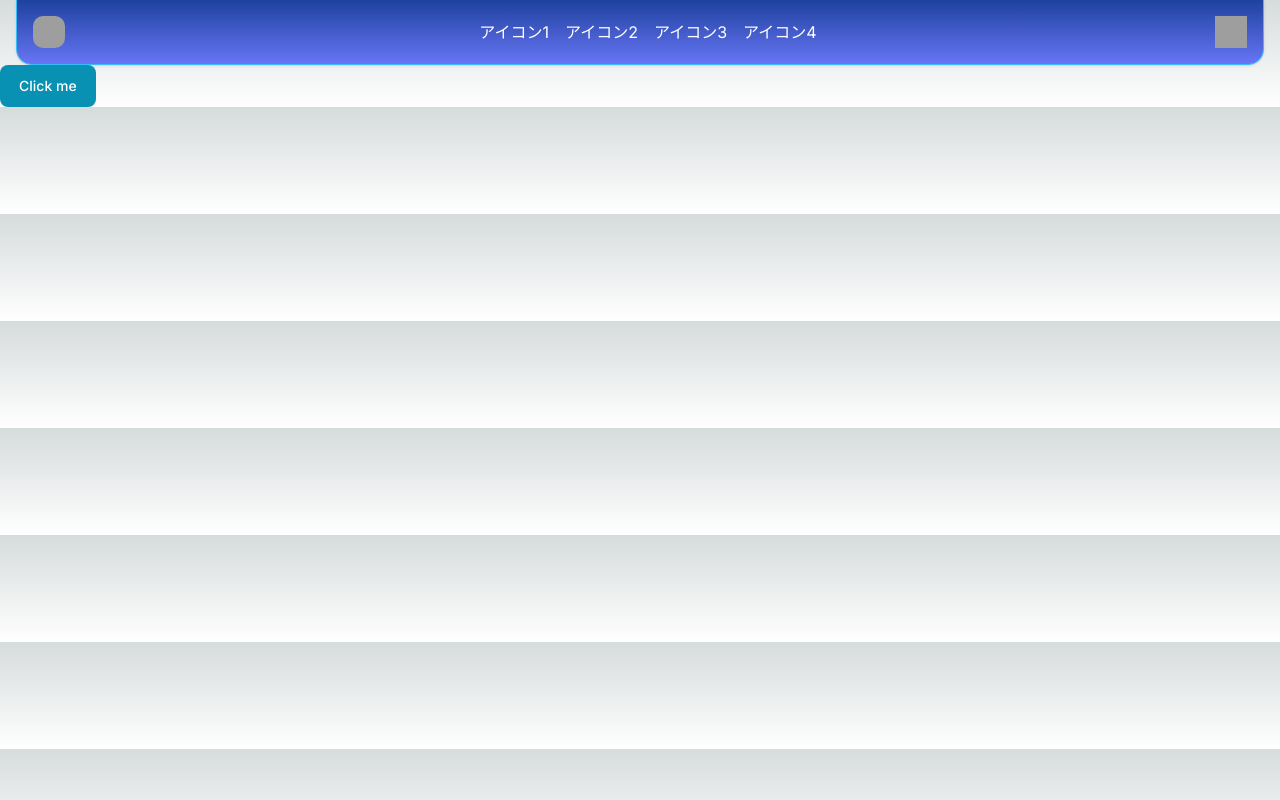
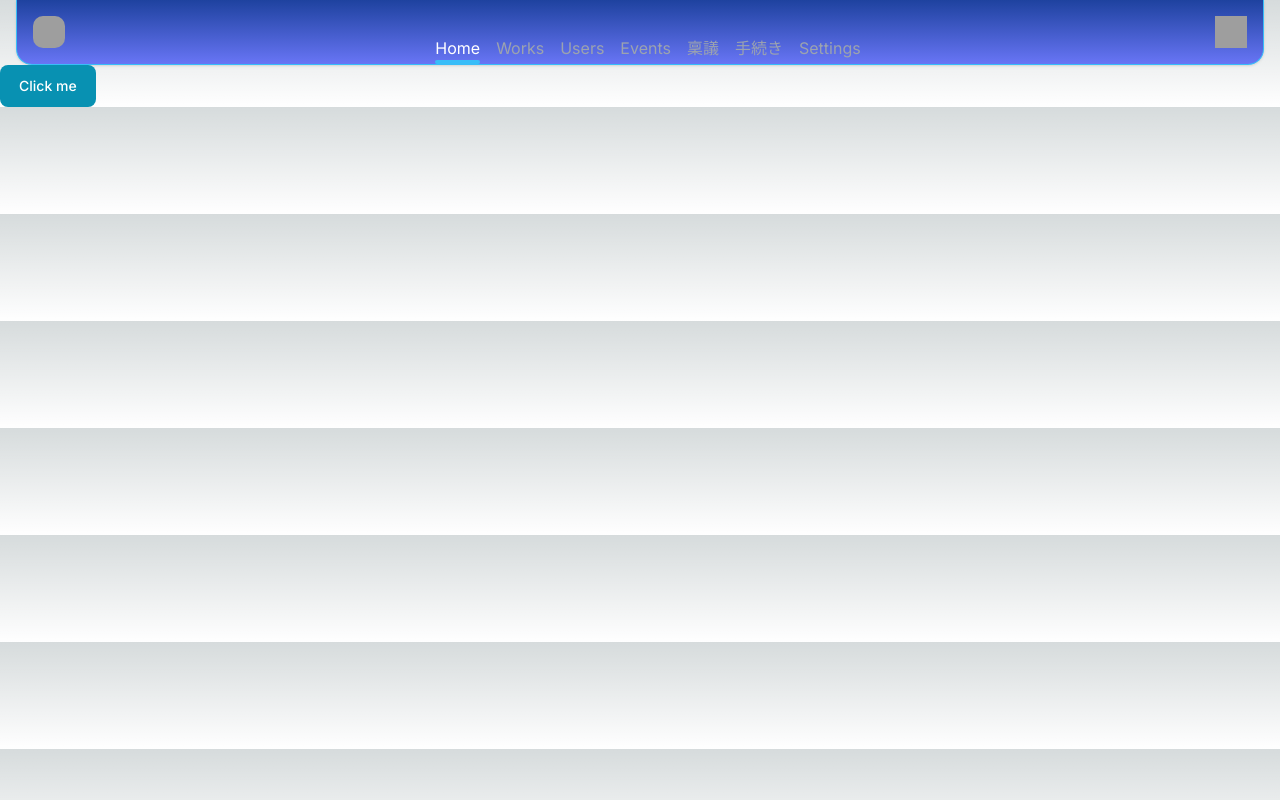
Before and after one commit to SIT-DigiCre/digicore, a Next.js app: page / in a window 1280 px wide. Built offline with nearby package versions, Linux system fonts and the light colour scheme; grey boxes are pictures that could not be loaded.

Commit message:
NabBarのアプリケーションリンク部分を実装

```diff
--- a/src/components/common/NavBar.tsx
+++ b/src/components/common/NavBar.tsx
@@ -1,7 +1,9 @@
+import { NavBarAppLinks } from "./NavBarParts";
+
 const NavBar = () => {
   return (
-    <nav className="ml-4 mr-4 p-4 flex justify-between items-center bg-gradient-to-b from-blue-800 to-indigo-500 rounded-bl-2xl rounded-br-2xl shadow border-l border-r border-b border-sky-400">
-      <div>
+    <nav className="ml-4 mr-4 pt-4 pl-4 pr-4 flex justify-between items-center bg-gradient-to-b from-blue-800 to-indigo-500 rounded-bl-2xl rounded-br-2xl shadow border-l border-r border-b border-sky-400">
+      <div className="mb-4">
         <img
           src="digicore.png"
           alt="Logo"
@@ -10,20 +12,9 @@ const NavBar = () => {
         />
       </div>
       <div className="flex space-x-4">
-        <a href="#" className="text-white">
-          アイコン1
-        </a>
-        <a href="#" className="text-white">
-          アイコン2
-        </a>
-        <a href="#" className="text-white">
-          アイコン3
-        </a>
-        <a href="#" className="text-white">
-          アイコン4
-        </a>
+        <NavBarAppLinks />
       </div>
-      <div>
+      <div className="mb-4">
         <img src="user-icon.png" alt="User" className="h-8 w-8" />
       </div>
     </nav>
--- /dev/null
+++ b/src/components/common/NavBarParts.tsx
@@ -0,0 +1,65 @@
+"use client";
+
+import { usePathname, useRouter } from "next/navigation";
+import { useState } from "react";
+
+const apps = [
+  { name: "Home", path: "/" },
+  { name: "Works", path: "/work" },
+  { name: "Users", path: "/user" },
+  { name: "Events", path: "/event" },
+  { name: "稟議", path: "/approval" },
+  { name: "手続き", path: "/account" },
+  { name: "Settings", path: "/setting" },
+];
+export const NavBarAppLinks = () => {
+  const pathname = usePathname();
+  console.log(pathname);
+  return (
+    <>
+      {apps.map((a) => (
+        <NavBarAppLink
+          key={a.name}
+          isCurrentPage={
+            a.path === "/"
+              ? a.path === pathname
+              : pathname.indexOf(a.path) === 0
+          }
+          appName={a.name}
+          path={a.path}
+        />
+      ))}
+    </>
+  );
+};
+type NavBarAppLinkProps = {
+  isCurrentPage: boolean;
+  appName: string;
+  path: string;
+};
+const NavBarAppLink = ({
+  isCurrentPage,
+  appName,
+  path,
+}: NavBarAppLinkProps) => {
+  const router = useRouter();
+  const [isHover, setIsHover] = useState(false);
+  return (
+    <div
+      className={
+        (isCurrentPage || isHover ? "text-white" : "text-gray-400") +
+        " mt-5 cursor-pointer"
+      }
+      onMouseEnter={() => setIsHover(true)}
+      onMouseLeave={() => setIsHover(false)}
+      onClick={() => router.push(path)}
+    >
+      {appName}
+      {isCurrentPage || isHover ? (
+        <div className="border-b-4 border-sky-400 rounded-full"></div>
+      ) : (
+        ""
+      )}
+    </div>
+  );
+};
```
